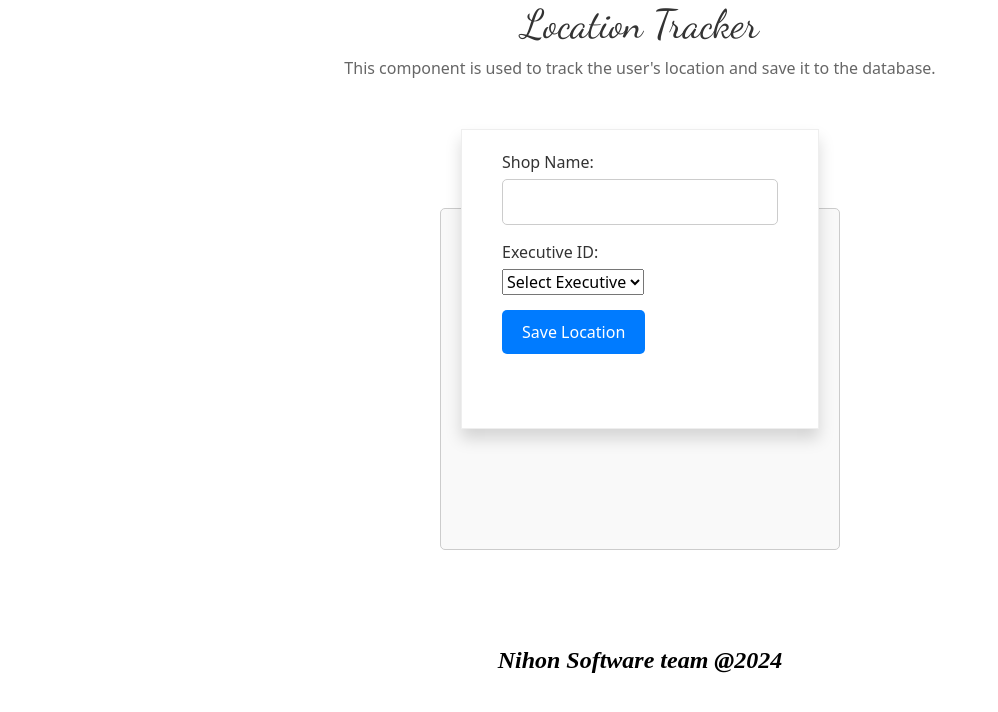
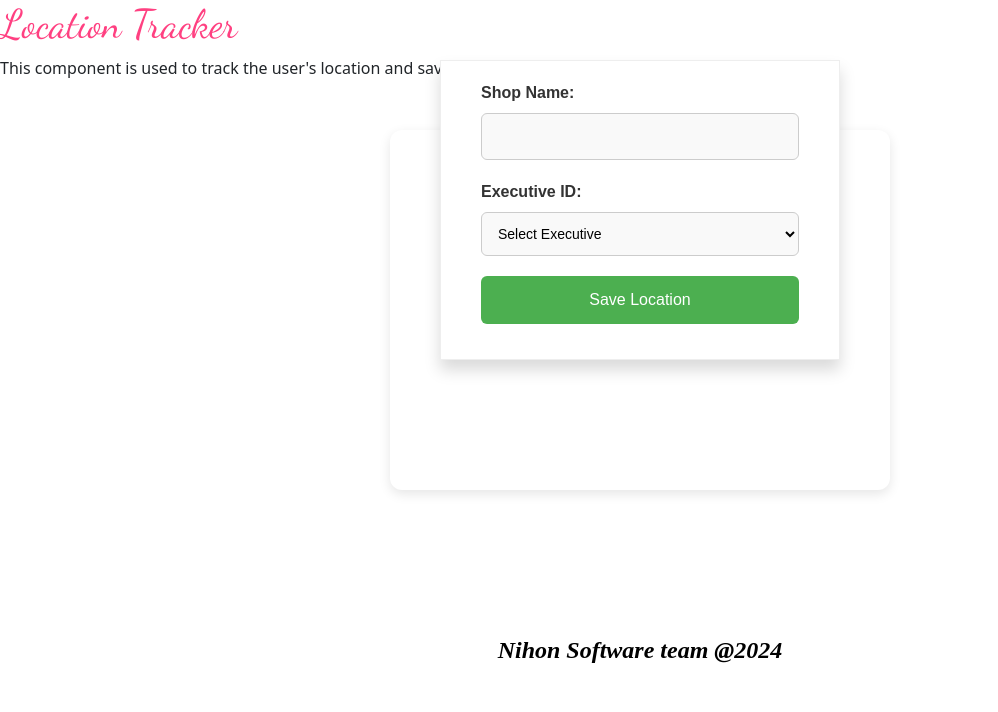
Before and after one commit to shamalgodawela/Nihon-Location-Frontend, a React (Create React App) app: page /addlocation in a window 1280 px wide. Shown: the top 712 px of the page, without its empty margins (0-998 px from the left). Built offline with nearby package versions, Linux system fonts and the light colour scheme.

Commit message:
update css fille of add location

```diff
--- a/src/pages/AddLocation/addlocation.css
+++ b/src/pages/AddLocation/addlocation.css
@@ -1,63 +1,61 @@
-body {
-    height: 100%; /* Set height to 100% */
-    margin: 0;
-    padding: 0;
-  }
-.bod1 {
-    font-family: Arial, sans-serif;
-    background-image: url('../../assets/back.jpg');
-    background-size: cover;
-    height: 100%,
-
-
-}
-
 .form1-container {
-    max-width: 400px;
-    margin: 0 auto;
-    padding: 20px;
-    border: 1px solid #ccc;
-    border-radius: 5px;
-    background-color: #f9f9f9;
-    margin-top: 10%;
-  }
-
-  .h1-addlocation {
-    color: #333;
-    text-align: center;
-  }
-
-  .p-addlocation {
-    color: #666;
-    text-align: center;
+  background-color: #ffffff;
+  max-width: 500px;
+  margin: 50px auto;
+  padding: 30px;
+  border-radius: 12px;
+  box-shadow: 0 4px 12px rgba(0, 0, 0, 0.1);
+  font-family: 'Arial', sans-serif;
 }
 
 .form1-group {
-    margin-bottom: 15px;
+  margin-bottom: 20px;
 }
 
-  label {
+.form1-group label {
   display: block;
-    margin-bottom: 5px;
+  font-size: 16px;
   color: #333;
+  margin-bottom: 8px;
+  font-weight: 600;
 }
 
-  input[type="text"] {
+.form1-group input,
+.form1-group select {
   width: 100%;
-    padding: 10px;
+  padding: 12px;
+  font-size: 14px;
+  border-radius: 6px;
   border: 1px solid #ccc;
-    border-radius: 5px;
+  background-color: #f9f9f9;
+  transition: border-color 0.3s;
 }
 
-  button.btn-submit {
-    background-color: #007bff;
-    color: #fff;
-    border: none;
-    border-radius: 5px;
-    padding: 10px 20px;
-    cursor: pointer;
+.form1-group input:focus,
+.form1-group select:focus {
+  border-color: #66afe9;
+  outline: none;
+  background-color: #fff;
+  box-shadow: 0 0 8px rgba(102, 175, 233, 0.6);
 }
 
-  button.btn-submit:hover {
-    background-color: #0056b3;
+.btn-submit {
+  width: 100%;
+  padding: 12px;
+  font-size: 16px;
+  background-color: #4CAF50;
+  color: white;
+  border: none;
+  border-radius: 6px;
+  cursor: pointer;
+  transition: background-color 0.3s;
 }
+
+.btn-submit:hover {
+  background-color: #45a049;
+}
+
+.btn-submit:disabled {
+  background-color: #ccc;
+  cursor: not-allowed;
+}
```
Lines whose indentation alone changed are shown as unchanged.
